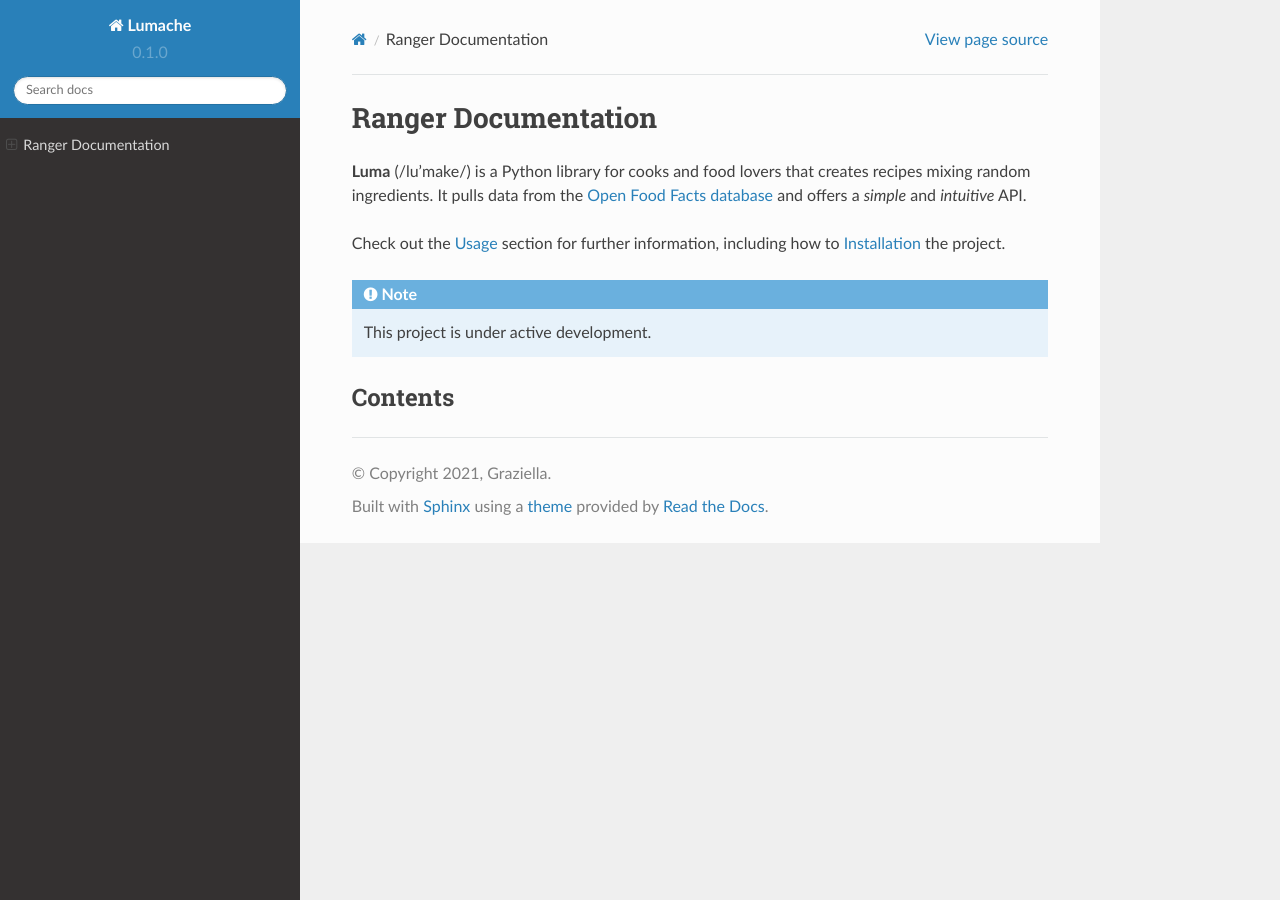
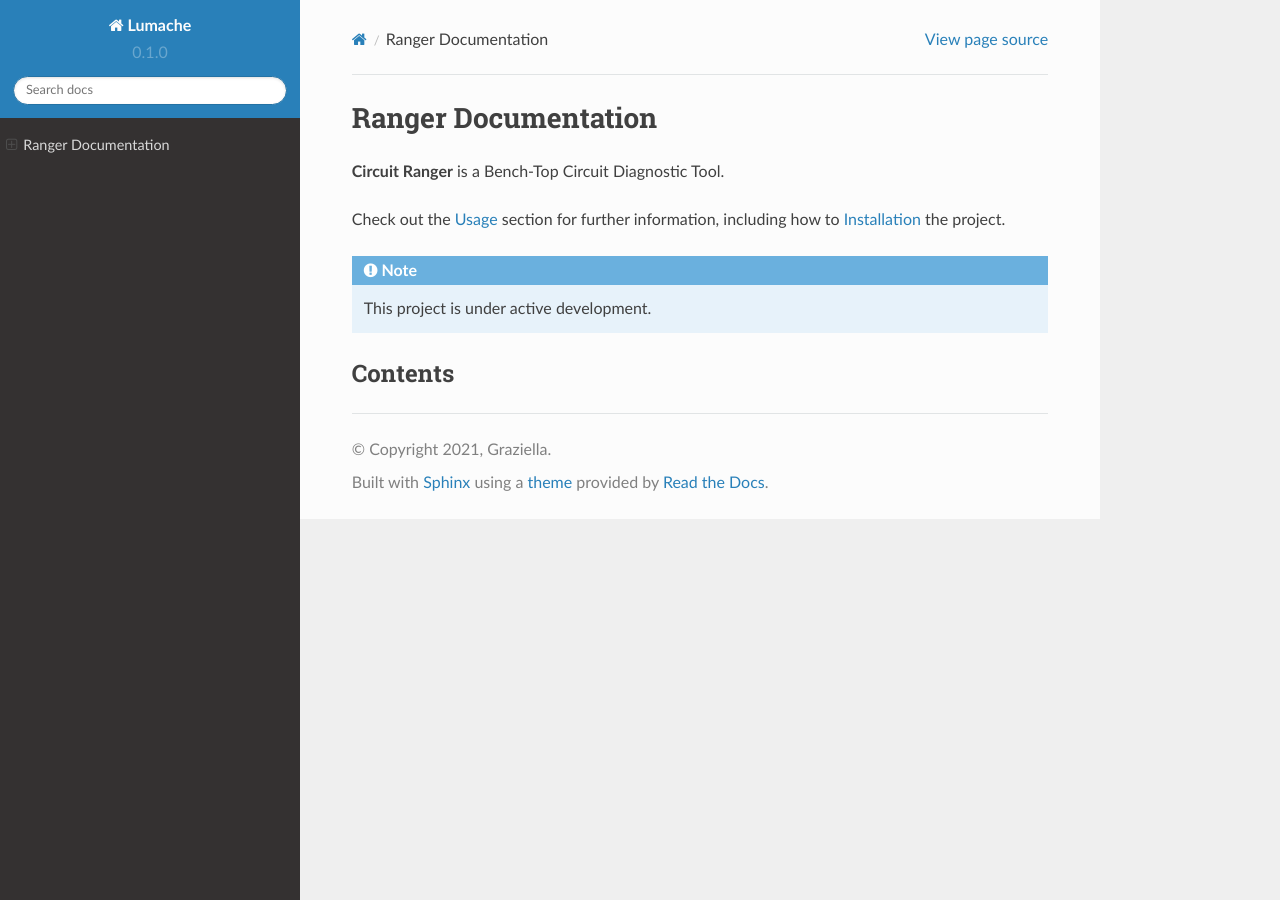
Before and after one commit to J450N-B3RRY/Dox, a Sphinx documentation site: the page built from docs/source/index.rst, in a window 1280 px wide. Built offline with Sphinx 7.4.7 and the Read the Docs theme 2.0.0, drawn with Linux system fonts in a browser that asks for light colours; pages that are not in the unit, such as notebooks, are missing from menus.

Commit message:
Update index.rst

```diff
--- a/docs/source/index.rst
+++ b/docs/source/index.rst
@@ -1,10 +1,7 @@
 Ranger Documentation
 ===================================
 
-**Luma** (/lu'make/) is a Python library for cooks and food lovers
-that creates recipes mixing random ingredients.
-It pulls data from the `Open Food Facts database <https://world.openfoodfacts.org/>`_
-and offers a *simple* and *intuitive* API.
+**Circuit Ranger** is a Bench-Top Circuit Diagnostic Tool.
 
 Check out the :doc:`usage` section for further information, including
 how to :ref:`installation` the project.
```
